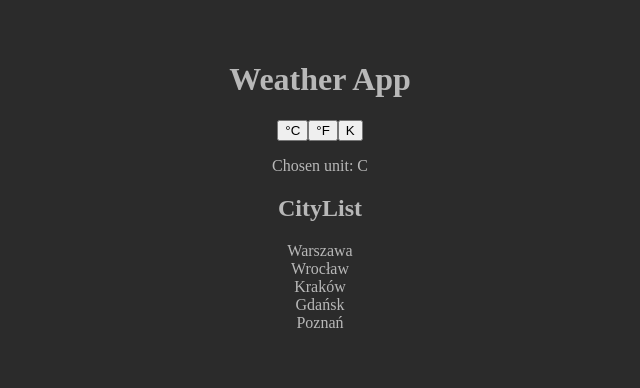
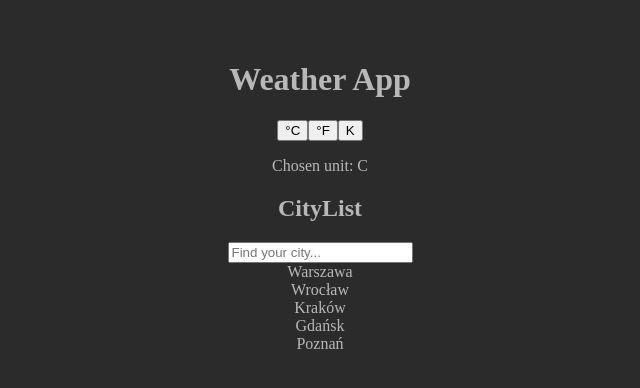
Before and after one commit to setbs/weather-app, a React (Vite) app: page / in a window 1280 px wide. Shown: the top 388 px of the page, without its empty margins (320-960 px from the left). Built offline with nearby package versions, Linux system fonts and the light colour scheme.

Commit message:
City Search

```diff
--- a/src/components/CityList.jsx
+++ b/src/components/CityList.jsx
@@ -3,19 +3,30 @@ import { Link } from "react-router-dom";
 
 function CityList({ onSelect }) {
   const cities = ["Warszawa", "Wrocław", "Kraków", "Gdańsk", "Poznań"];
+  const [query, setQuery] = useState("");
 
+  const filteredCities = cities.filter((city) =>
+    city.toLowerCase().includes(query.toLowerCase())
+  );
   return (
-    <ul>
-      {cities.map((city) => (
-        <li
-          key={city}
-          style={{ cursor: "pointer" }}
-          onClick={() => onSelect(city)}
-        >
-          <Link to={`/city/${city}`}>{city}</Link>
-        </li>
-      ))}
-    </ul>
+    <div>
+      <input
+        type="text"
+        placeholder="Find your city..."
+        value={query}
+        onChange={(e) => setQuery(e.target.value)}
+      />
+
+      <ul>
+        {filteredCities.map((city) => (
+          <li key={city}>
+            <Link to={`/city/${city}`}>{city}</Link>
+          </li>
+        ))}
+
+        {filteredCities.lenght === 0 && <p> Nothing found 👾</p>}
+      </ul>
+    </div>
   );
 }
 
```
